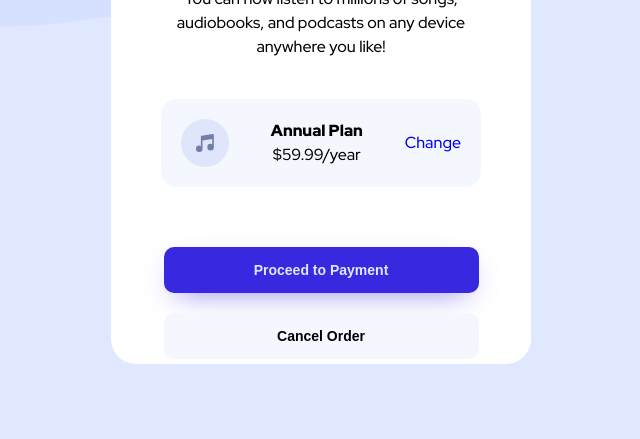
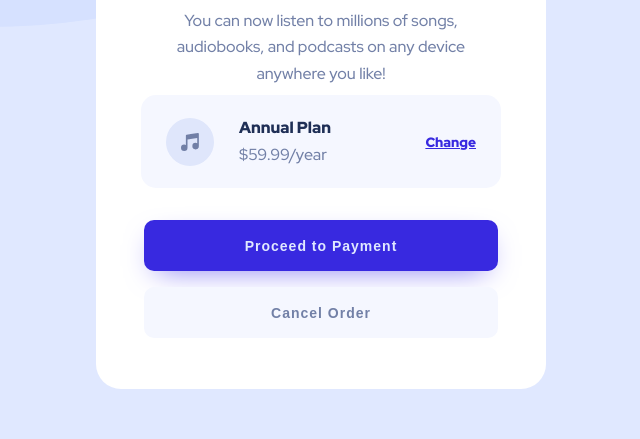
Before and after one commit to annagracka/frontend-mentor-order-summary-component, a website: page index.html in a window 1280 px wide. Shown: the part 361-800 px from the top of the page, without its empty margins (319-959 px from the left). Drawn offline with Linux system fonts and the light colour scheme.

Commit message:
style: finish rwd desktop

```diff
--- a/src/styles.scss
+++ b/src/styles.scss
@@ -24,11 +24,16 @@ html {
 
 body {
     font-family: $font-stack;
+    color: $color-neutral-dark;
     height: 100vh;
 }
 
-a {
-  text-decoration: none;
+h1 {
+  font-size: 28px;
+}
+
+p {
+  font-size: 16px;
 }
 
 a:hover {
@@ -49,38 +54,45 @@ a:hover {
   background-color: #FFF;
   border-radius: 25px;
   overflow: hidden;
-  max-width: 420px;
-  height: 650px;
+  max-width: 28.125em;
+  height: 700px;
+}
+
+.container__image {
+  max-width: 100%;
 }
 
 .order-summary {
-  width: 320px;
-  line-height: 1.5;
+  margin: 1.5em 2.8125em;
 }
 
 .title {
   font-weight: 900;
+  line-height: 2.5;
+}
+
+.container__description {
+  color: $color-neutral-desaturated;
+  line-height: 1.65;
+}
+
+.container__order {
+  display: grid;
+  grid-template-columns: 1fr 2fr 1fr;
+  grid-template-rows: repeat(2, 1fr);
+  align-items: center;
+  line-height: 1.25;
+  margin: 0.5em 0;
 }
 
 .order {
-  display: grid;
   background-color: $color-neutral-pale;
   border-radius: 15px;
 }
 
-.container__order {
-  margin: 40px 0;
-  display: grid;
-  grid-template-columns: 1fr 2fr 1fr;
-  grid-template-rows: repeat(2, 1fr);
-  grid-column-gap: 0px;
-  grid-row-gap: 0px;
-  align-items: center;
-}
-
 .order__icon {
   grid-area: 1 / 1 / 3 / 2;
-  padding: 20px;
+  padding: 22.5px 25px;
   // width: 45px;
 }
 
@@ -88,16 +100,25 @@ a:hover {
   font-weight: 900;
   grid-area: 1 / 2 / 2 / 3;
   padding-top: 20px;
+  text-align: left;
 }
 
 .order__price {
   grid-area: 2 / 2 / 3 / 3;
   padding-bottom: 20px;
+  text-align: left;
+  color: $color-neutral-desaturated;
 }
 
 .order__change-plan {
   grid-area: 1 / 3 / 3 / 4;
-  padding: 20px;
+  padding: 1.5625em;
+}
+
+.order__link {
+  font-size: 13.5px;
+  font-weight: 900;
+  color: $color-primary-bright;
 }
 
 .payment {
@@ -105,22 +126,43 @@ a:hover {
 }
 
 .btn {
-  margin-top: 20px; // tutaj jest pozyckonowanie, kt nie powinno byc
+  margin: 8px 0;
   border-style: none;
   border-radius: 10px;
   cursor: pointer;
   font-size: 14px;
   font-weight: 700;
-  padding: 15px 0;
-  width: 75%;
+  letter-spacing: 1px;
+  padding: 17.5px 0;
+  width: 78.5%;
 }
 
 .btn--proceed {
   color: $color-primary-pale;
   background-color: $color-primary-bright;
-  box-shadow: 0px 10px 30px -12.5px rgba(118, 108, 241, 1);
+  box-shadow: 0px 10px 30px -12.5px $color-secondary-bright;
 }
 
 .btn--cancel {
   background-color: $color-neutral-pale;
+  color: $color-neutral-desaturated;
 }
+
+@media screen and (max-width: 400px) {
+  h1 {
+    font-size: 24px;
+  }
+
+  .container {
+    max-width: 20.625em;
+    height: 35.625em;
+  }
+
+  .container__description {
+    font-size: 14px;
+  }
+
+  .container__order {
+    width: fit-content;
+  }
+}
```
Also changed, not shown: src/styles.css.
